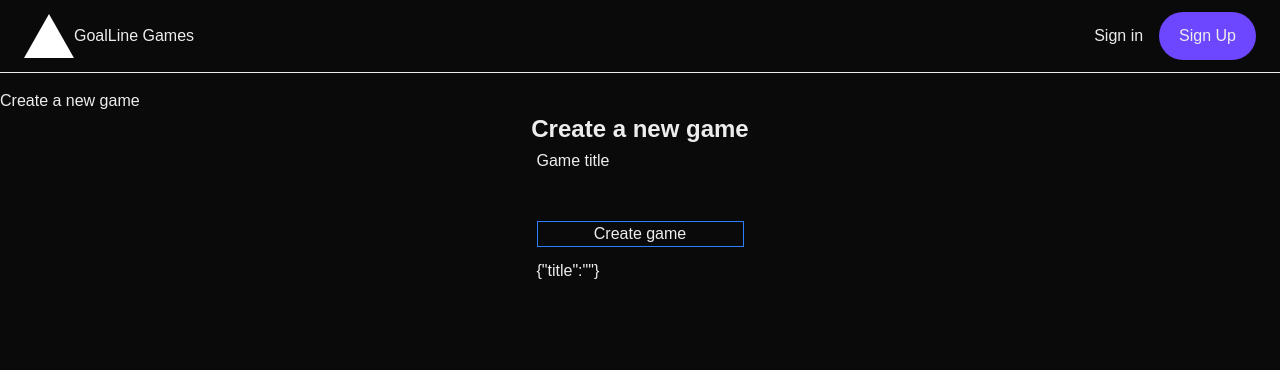
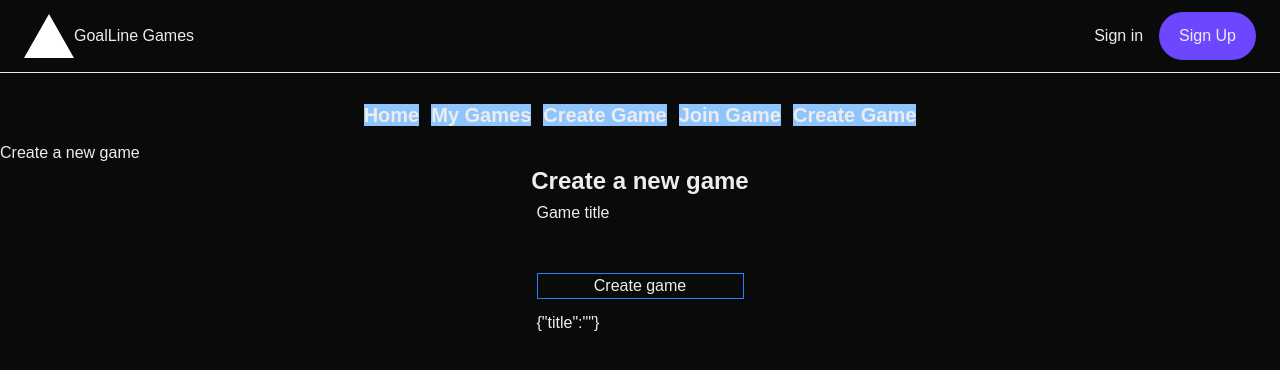
Before and after one commit to olliekeane123/last_man_standing, a Next.js app: page /games/create in a window 1280 px wide. Shown: the top 370 px of the page. Built offline with nearby package versions, Linux system fonts and the light colour scheme; no server answers.

Commit message:
add basic navbar

```diff
--- /dev/null
+++ b/src/app/(main)/components/Navbar.tsx
@@ -0,0 +1,23 @@
+import Link from "next/link";
+
+export function Navbar() {
+    return (
+        <nav className="mx-auto flex max-w-7xl items-center justify-between gap-3 p-3">
+            <Link href="/home">
+                <span className="bg-blue-300 text-xl font-bold">Home</span>
+            </Link>
+            <Link href="/games">
+                <span className="bg-blue-300 text-xl font-bold">My Games</span>
+            </Link>
+            <Link href="/games/create">
+                <span className="bg-blue-300 text-xl font-bold">Create Game</span>
+            </Link>
+            <Link href="/games/create">
+                <span className="bg-blue-300 text-xl font-bold">Join Game</span>
+            </Link>
+            <Link href="/games/create">
+                <span className="bg-blue-300 text-xl font-bold">Create Game</span>
+            </Link>
+        </nav>
+    )
+}
--- a/src/app/(main)/layout.tsx
+++ b/src/app/(main)/layout.tsx
@@ -1,9 +1,11 @@
+import { Navbar } from "./components/Navbar"
 import TopBar from "./components/TopBar"
 
 export default function Layout({ children }: { children: React.ReactNode }) {
     return (
         <div className="flex min-h-screen flex-col">
             <TopBar />
+            <Navbar />
             {children}
         </div>
     )
```
